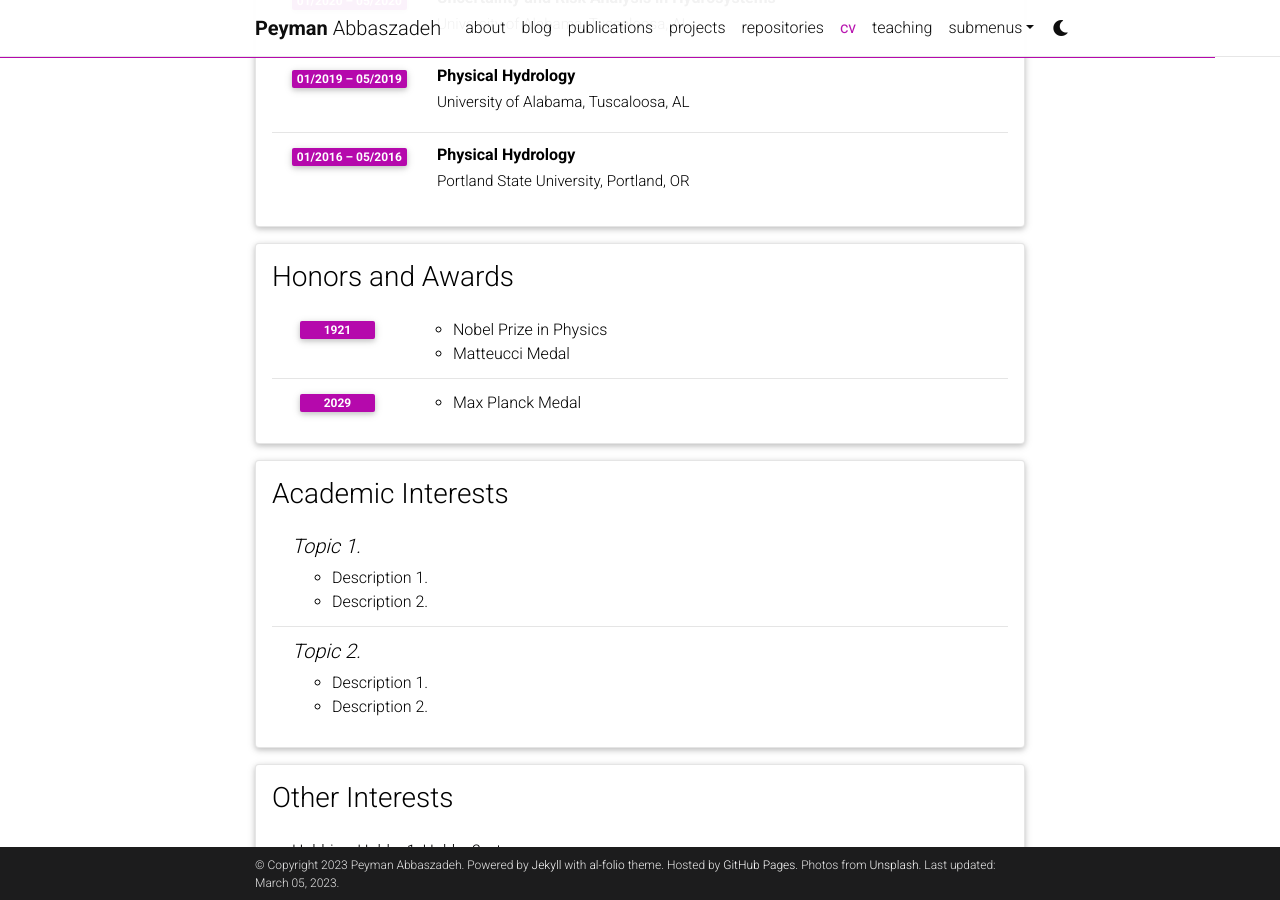
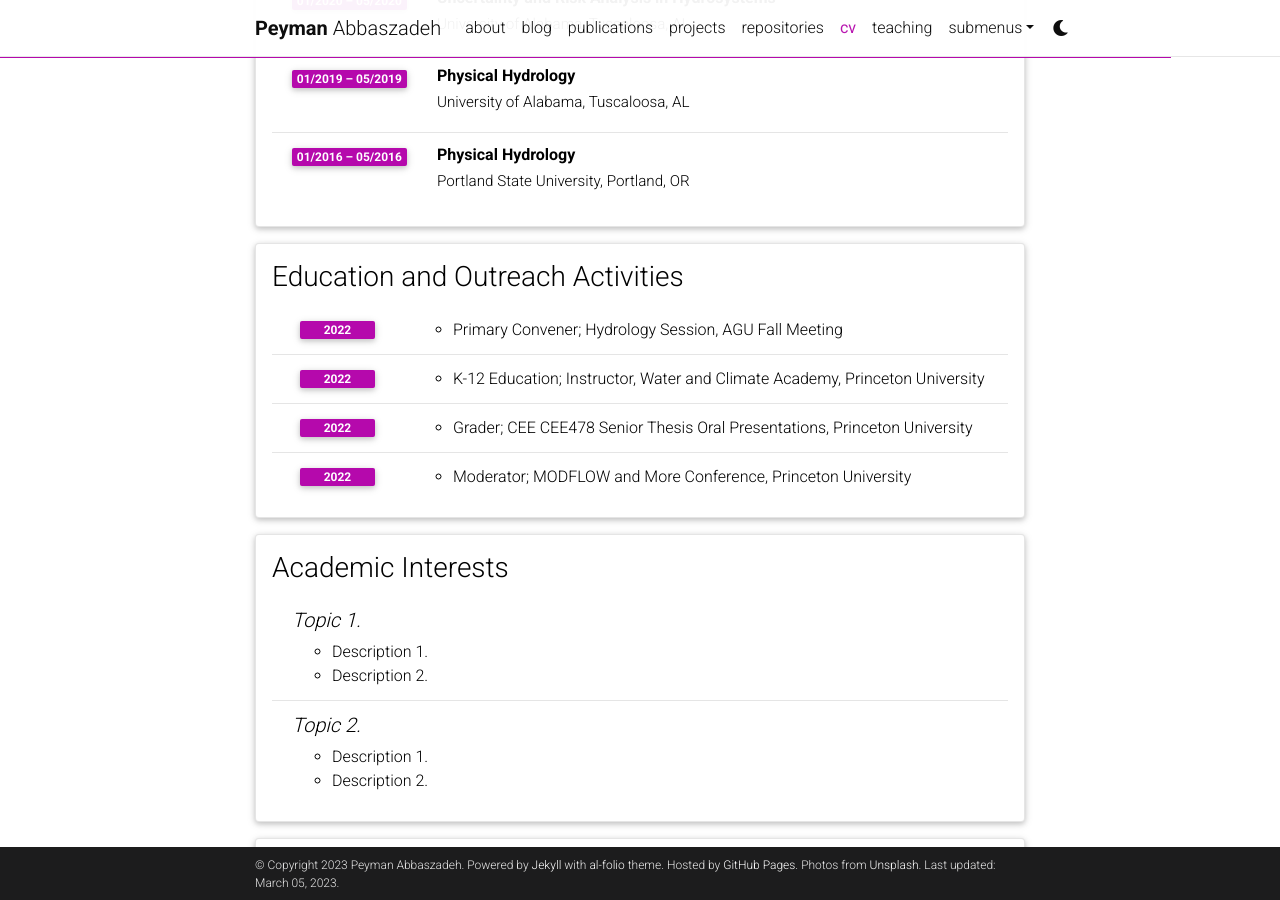
Before and after one commit to Pabbaszadeh/Pabbaszadeh.github.io, a Jekyll site: the page built from _pages/cv.md, in a window 1280 px wide and 900 px high, scrolled down 1886 px. Built offline with Jekyll 4.4.1, drawn with Linux system fonts in a browser that asks for light colours; comment, search, counter and statistics services are not loaded; a style sheet for code colours, icons or effects is not loaded.

Commit message:
Update cv.yml

```diff
--- a/_data/cv.yml
+++ b/_data/cv.yml
@@ -85,16 +85,21 @@
       institution: Portland State University, Portland, OR
       year: 01/2016 – 05/2016
 
-- title: Honors and Awards
+- title: Education and Outreach Activities
   type: time_table
   contents:
-    - year: 1921
+    - year: 2022
       items:
-        - Nobel Prize in Physics
-        - Matteucci Medal
-    - year: 2029
+        - Primary Convener; Hydrology Session, AGU Fall Meeting
+    - year: 2022
       items:
-        - Max Planck Medal
+        - K-12 Education; Instructor, Water and Climate Academy, Princeton University
+    - year: 2022
+      items:
+        - Grader; CEE CEE478 Senior Thesis Oral Presentations, Princeton University
+    - year: 2022
+      items:
+        - Moderator; MODFLOW and More Conference, Princeton University
 
 - title: Academic Interests
   type: nested_list
```
